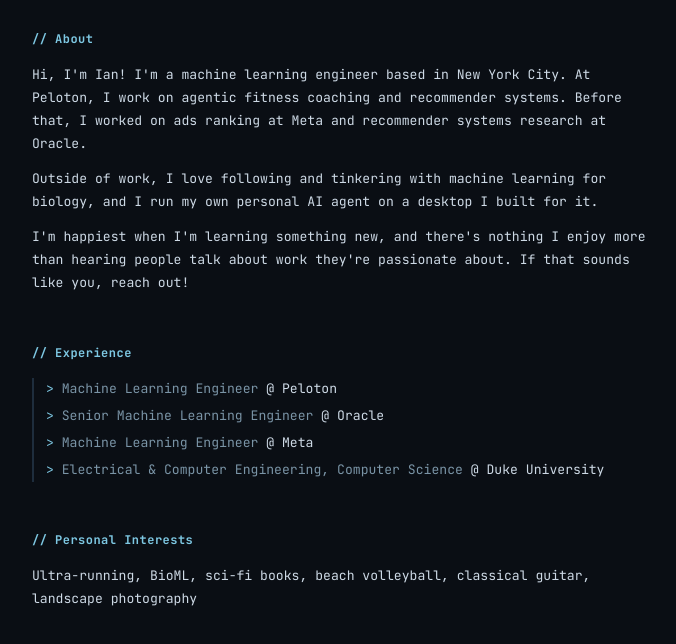
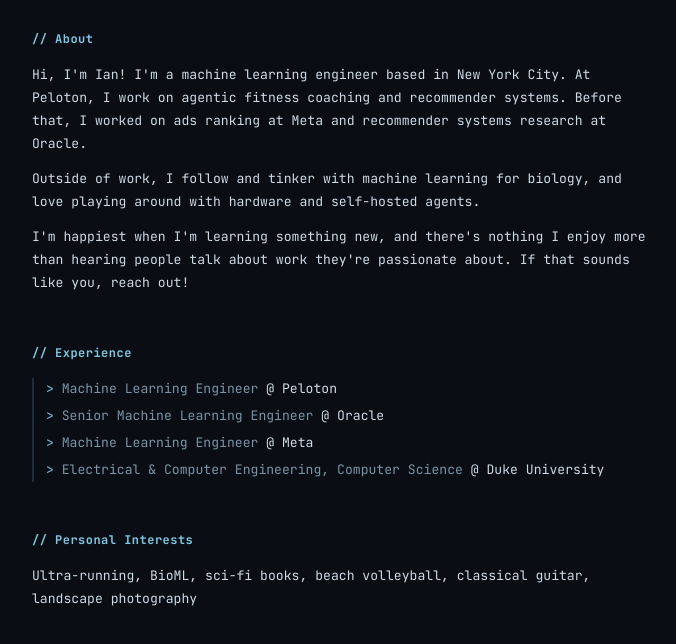
Before and after one commit to ian-hanus/personal-website, a plain HTML site: page index.html in a window 1280 px wide. Shown: the part 186-830 px from the top of the page, without its empty margins (298-974 px from the left). Drawn offline with Linux system fonts and the light colour scheme.

Commit message:
Reword side interests
Co-Authored-By: Claude Opus 5.5 <noreply@anthropic.com>
Claude-Session: https://claude.ai/code/session_01WgV4fg7Zn21oyoBiq2NvcH

```diff
--- a/index.html
+++ b/index.html
@@ -28,7 +28,7 @@
   <section id="about">
     <h2>// About</h2>
     <p>Hi, I'm Ian! I'm a machine learning engineer based in New York City. At Peloton, I work on agentic fitness coaching and recommender systems. Before that, I worked on ads ranking at Meta and recommender systems research at Oracle.</p>
-    <p>Outside of work, I love following and tinkering with machine learning for biology, and I run my own personal AI agent on a desktop I built for it.</p>
+    <p>Outside of work, I follow and tinker with machine learning for biology, and love playing around with hardware and self-hosted agents.</p>
     <p>I'm happiest when I'm learning something new, and there's nothing I enjoy more than hearing people talk about work they're passionate about. If that sounds like you, reach out!</p>
   </section>
 
```
